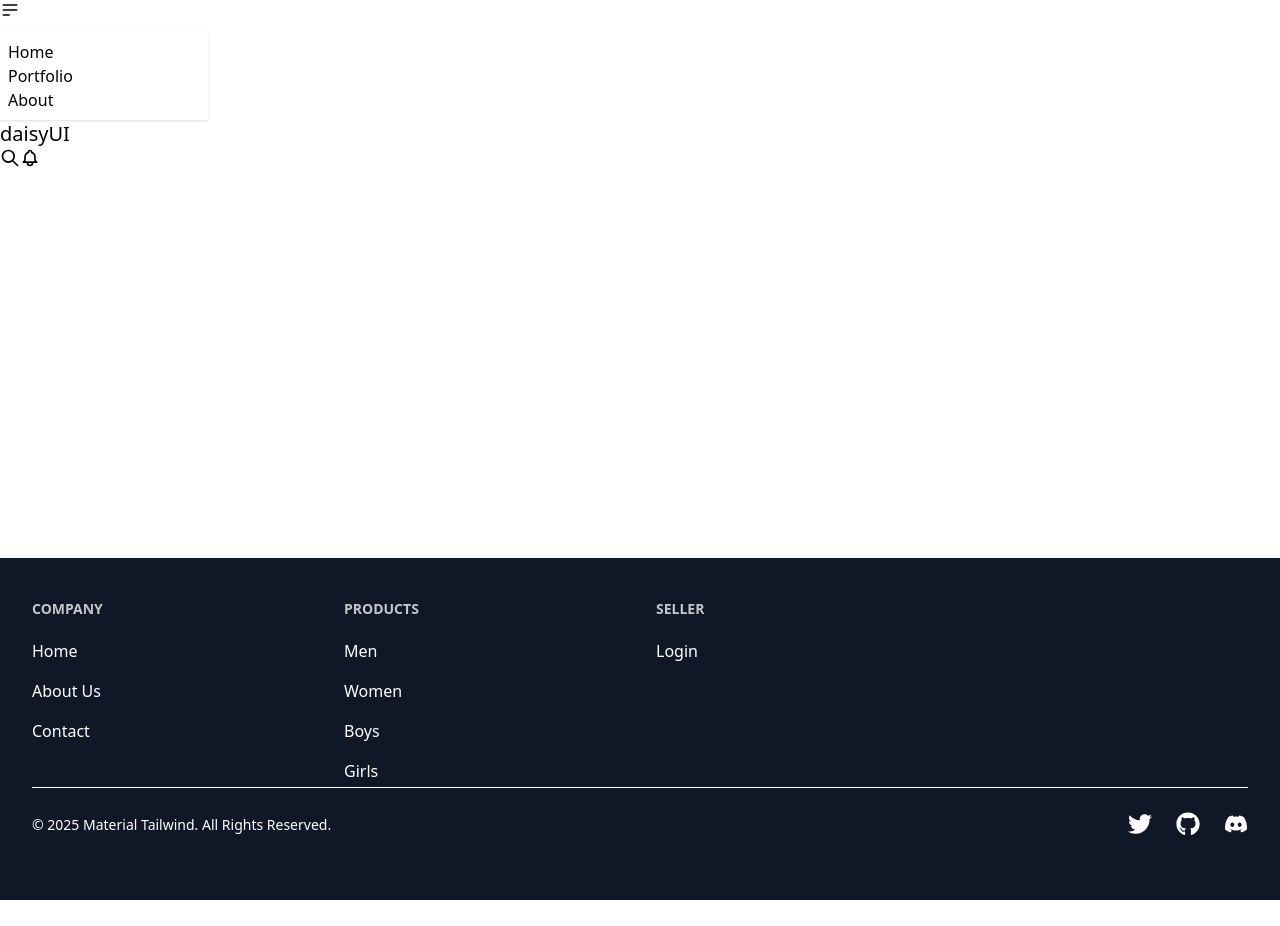
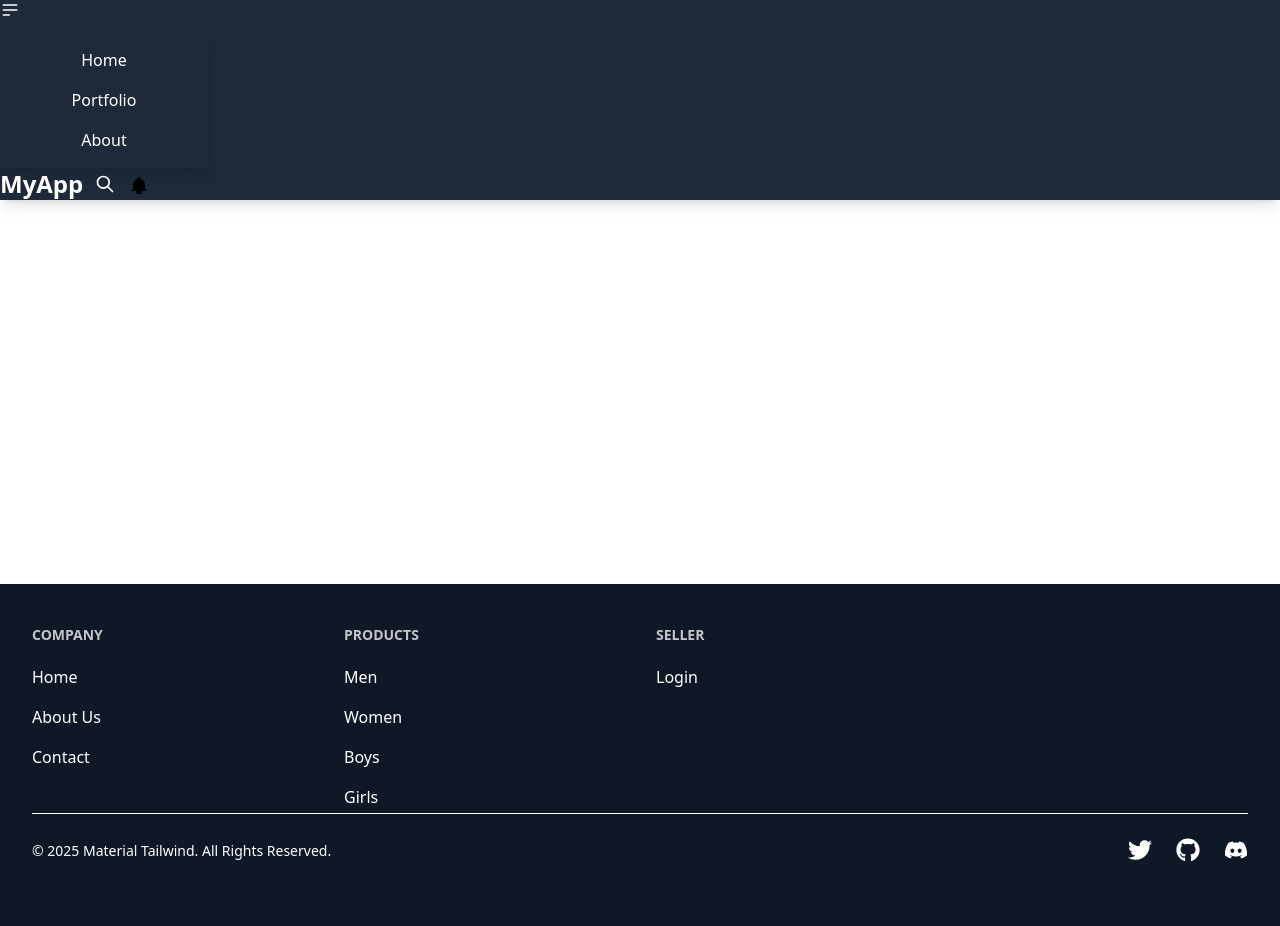
Before and after one commit to gowribalan123/VCareMart-frontend, a React (Vite) app: page /admin in a window 1280 px wide. Before the commit the page ends 900 px from the top, so only its background shows below. Built offline with nearby package versions, Linux system fonts and the light colour scheme; no server answers.

Commit message:
first commit

```diff
--- a/src/components/seller/Header.jsx
+++ b/src/components/seller/Header.jsx
@@ -1,36 +1,34 @@
 import React from "react";
-import { useNavigate } from "react-router-dom";
+import { useNavigate, Link } from "react-router-dom";
 
 export const Header = () => {
-const navigate =useNavigate()
+    const navigate = useNavigate();
 
     return (
-        <div className="navbar bg-base-100">
+        <div className="navbar bg-gray-800 text-white shadow-lg">
             <div className="navbar-start">
                 <div className="dropdown">
-                    <div tabIndex={0} role="button" className="btn btn-ghost btn-circle">
+                    <div tabIndex={0} role="button" className="btn btn-ghost btn-circle text-white hover:bg-gray-700 transition duration-300">
                         <svg xmlns="http://www.w3.org/2000/svg" className="h-5 w-5" fill="none" viewBox="0 0 24 24" stroke="currentColor">
                             <path strokeLinecap="round" strokeLinejoin="round" strokeWidth="2" d="M4 6h16M4 12h16M4 18h7" />
                         </svg>
                     </div>
-                    <ul tabIndex={0} className="menu menu-sm dropdown-content bg-base-100 rounded-box z-[1] mt-3 w-52 p-2 shadow">
-                        <li>
-                            <a>Home</a>
+                    <ul tabIndex={0} className="menu menu-sm dropdown-content bg-gray-800 rounded-box z-[1] mt-3 w-52 p-2 shadow-lg flex flex-col">
+                        <li className="flex">
+                            <Link to="/" className="hover:bg-gray-700 transition duration-300 w-full text-center p-2">Home</Link>
                         </li>
-                        <li>
-                            <a>Portfolio</a>
+                        <li className="flex">
+                            <Link to="/portfolio" className="hover:bg-gray-700 transition duration-300 w-full text-center p-2">Portfolio</Link>
                         </li>
-                        <li>
-                            <a>About</a>
+                        <li className="flex">
+                            <Link to="/about" className="hover:bg-gray-700 transition duration-300 w-full text-center p-2">About</Link>
                         </li>
                     </ul>
                 </div>
             </div>
-            <div className="navbar-center">
-                <a className="btn btn-ghost text-xl">daisyUI</a>
-            </div>
-            <div className="navbar-end">
-                <button className="btn btn-ghost btn-circle">
+            <div className="navbar-end flex items-center space-x-3">
+                <Link to="/" className="btn btn-ghost text-2xl font-bold">MyApp</Link>
+                <button className="btn btn-ghost btn-circle text-white hover:bg-gray-700 transition duration-300">
                     <svg xmlns="http://www.w3.org/2000/svg" className="h-5 w-5" fill="none" viewBox="0 0 24 24" stroke="currentColor">
                         <path
                             strokeLinecap="round"
@@ -40,9 +38,9 @@ const navigate =useNavigate()
                         />
                     </svg>
                 </button>
-                <button className="btn btn-ghost btn-circle" onClick={()=>navigate('/seller/notifications')}>
+                <button className="btn btn-ghost btn-circle" onClick={() => navigate('/seller/notifications')}>
                     <div className="indicator">
-                        <svg xmlns="http://www.w3.org/2000/svg" className="h-5 w-5" fill="none" viewBox="0 0 24 24" stroke="currentColor">
+                        <svg xmlns="http://www.w3.org/2000/svg" className="h-5 w-5 text-white hover:bg-gray-700 transition duration-300">
                             <path
                                 strokeLinecap="round"
                                 strokeLinejoin="round"
--- a/vite.config.js
+++ b/vite.config.js
@@ -8,12 +8,6 @@ export default defineConfig({
         react(),
        tailwindcss(),
 
-<<<<<<< HEAD
+
     ]
 });
-=======
-    ],
-     base:'/VCareMart-frontend/',
-
-});
->>>>>>> 3a8a104ccbb59d012ad5ab616e25824970702d3e
```
